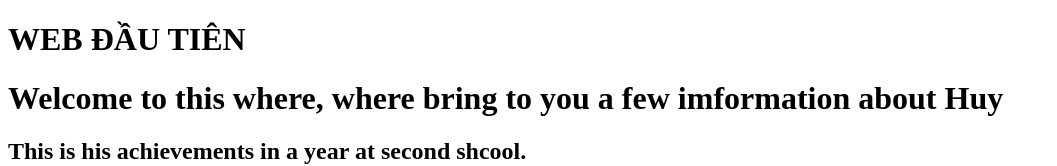
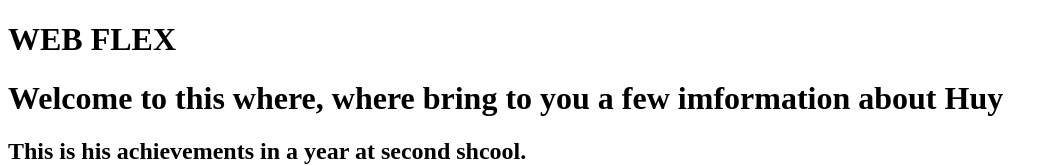
Before and after one commit to huy2009-ux/my-first-web-, a plain HTML site: page index.html in a window 1280 px wide. Shown: the top 166 px of the page, without its empty margins (0-1057 px from the left). Drawn offline with Linux system fonts and the light colour scheme.

Commit message:
Update index.html

```diff
--- a/index.html
+++ b/index.html
@@ -6,7 +6,7 @@
     <title>Web flex</title>
 </head>
 <body>
-    <h1>WEB ĐẦU TIÊN</h1>
+    <h1>WEB FLEX</h1>
 
     <h1>Welcome to this where, where bring to you a few imformation about Huy </h1>
     <h2>This is his achievements in a year at second shcool.</h2>
```
